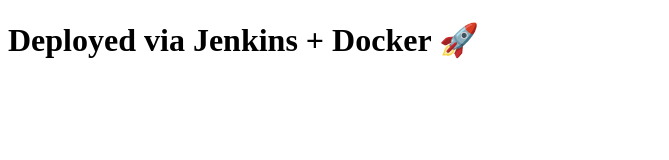
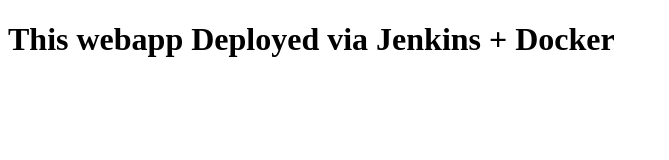
Before and after one commit to awsdevopsgp2020/git-jenkins-docker, a plain HTML site: page webapp/index.html in a window 1280 px wide. Shown: the whole page, without its empty margins (0-669 px from the left). Drawn offline with Linux system fonts and the light colour scheme.

Commit message:
Update header text in index.html

```diff
--- a/webapp/index.html
+++ b/webapp/index.html
@@ -4,6 +4,6 @@
   <title>My Web App</title>
 </head>
 <body>
-  <h1>Deployed via Jenkins + Docker 🚀</h1>
+  <h1>This webapp Deployed via Jenkins + Docker </h1>
 </body>
 </html>
```
